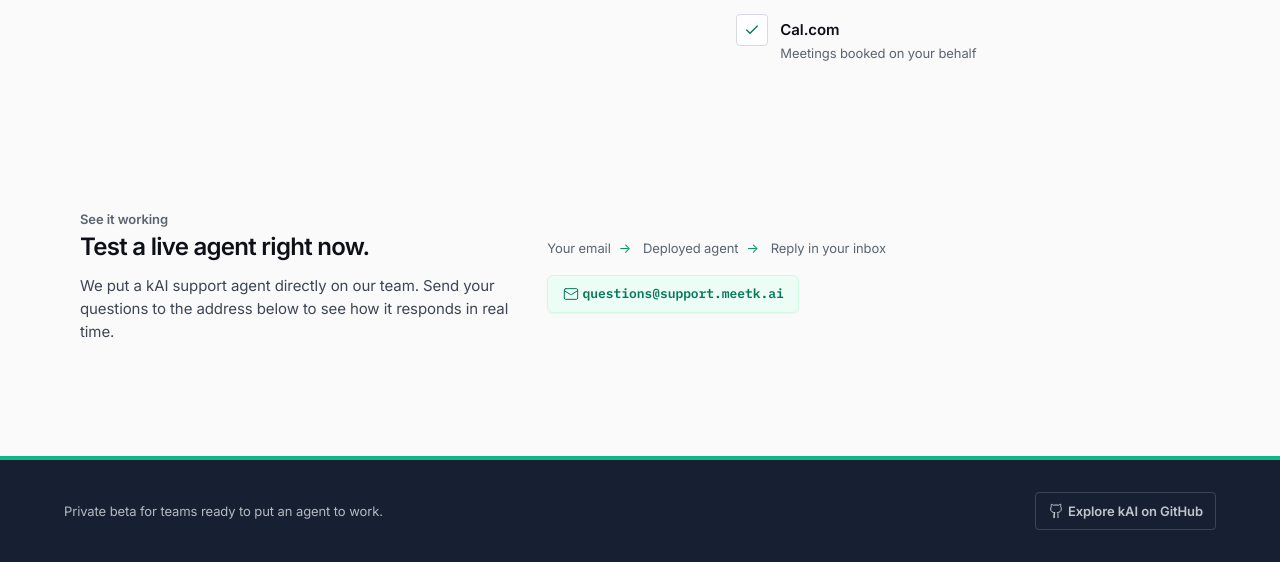
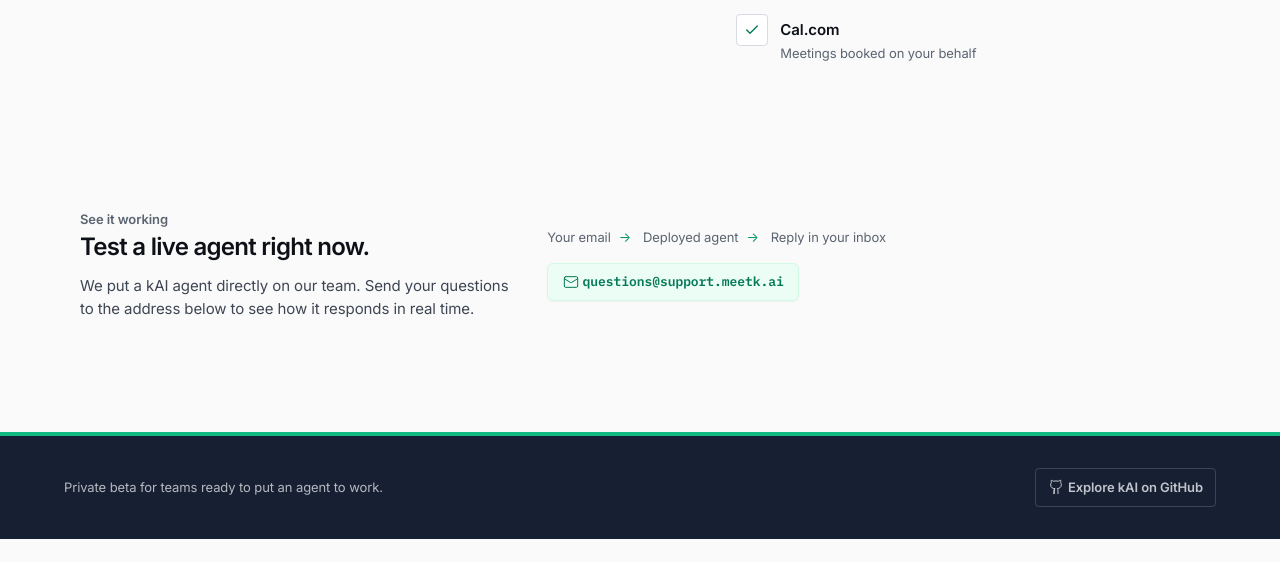
Before and after one commit to malvavisc0/meetkai, a Python web app: template src/kai/cockpit/templates/index.html in a window 1280 px wide. Shown: the part 1671-2233 px from the top of the page. After the commit the page ends 2210 px from the top, so only its background shows below. Run offline with Jinja, Linux system fonts and the light colour scheme; the template is opened without the code that fills it, so the values that code supplies are empty.

Commit message:
small copy change

```diff
--- a/src/kai/cockpit/templates/index.html
+++ b/src/kai/cockpit/templates/index.html
@@ -168,7 +168,7 @@
     <div>
 <p class="landing-eyebrow">See it working</p>
 <h2 id="proof-title" class="landing-proof__title">Test a live agent right now.</h2>
-<p class="landing-proof__copy">We put a kAI support agent directly on our team. Send your questions to the address below to see how it responds in real time.</p>
+<p class="landing-proof__copy">We put a kAI agent directly on our team. Send your questions to the address below to see how it responds in real time.</p>
     </div>
       <div class="landing-proof__action">
         <p class="landing-proof__path"><span>Your email</span><span>Deployed agent</span><span>Reply in your inbox</span></p>
```
